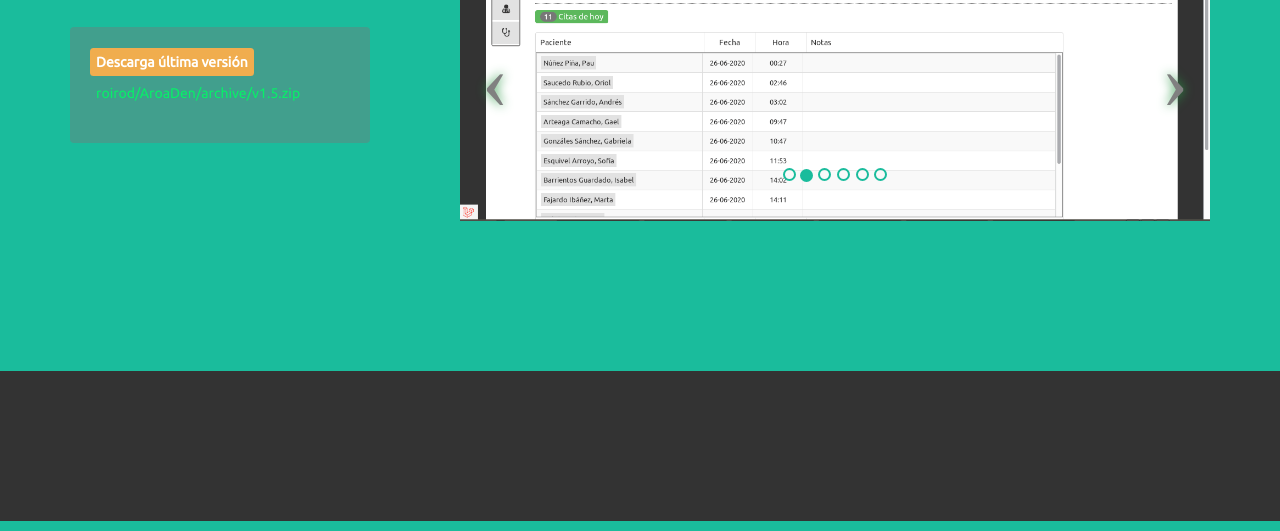
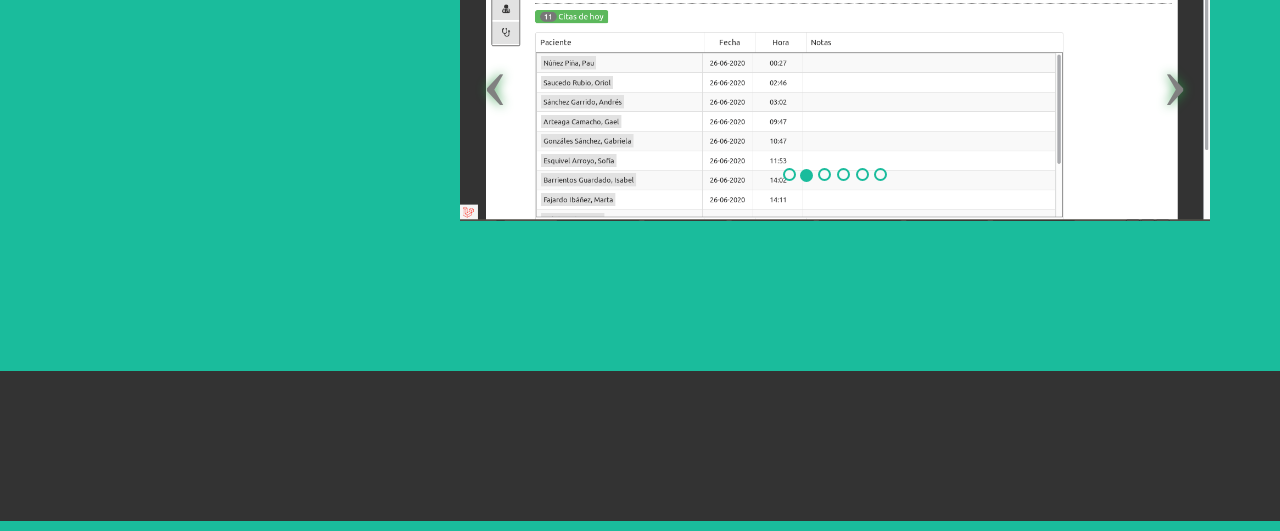
Before and after one commit to roirod/AroaDenSite, a plain HTML site: page index.html in a window 1280 px wide. Shown: the part 269-800 px from the top of the page. Drawn offline with Linux system fonts and the light colour scheme.

Commit message:
Update index.html

```diff
--- a/index.html
+++ b/index.html
@@ -56,20 +56,6 @@
           <p class="fonsi20">
             Software de clínica dental
           </p>
-
-          <div class="col-xs-12 bgblacktrans newscont pad20 martopbo30">
-            <p class="label label-warning pad6 fonsi14">
-              Descarga última versión
-            </p>
-            <br>
-
-            <p class="fonsi14 pad6">
-              <a href="https://github.com/roirod/AroaDen/archive/v1.5.zip">
-                roirod/AroaDen/archive/v1.5.zip
-              </a>
-            </p>
-          </div>
-
         </div>
 
         <div class="col-sm-12 col-md-6 col-lg-8 hidden-xs">
```
